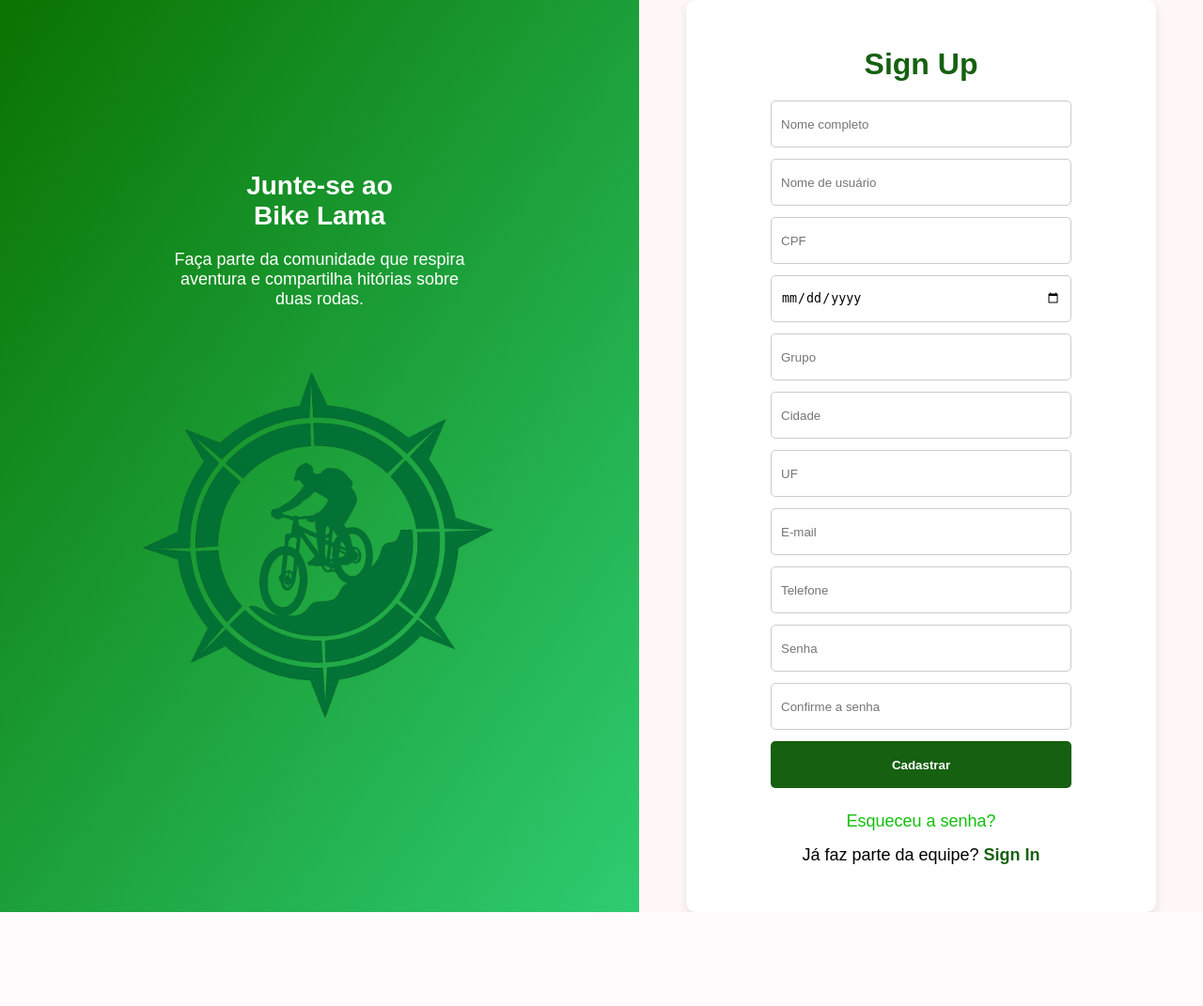
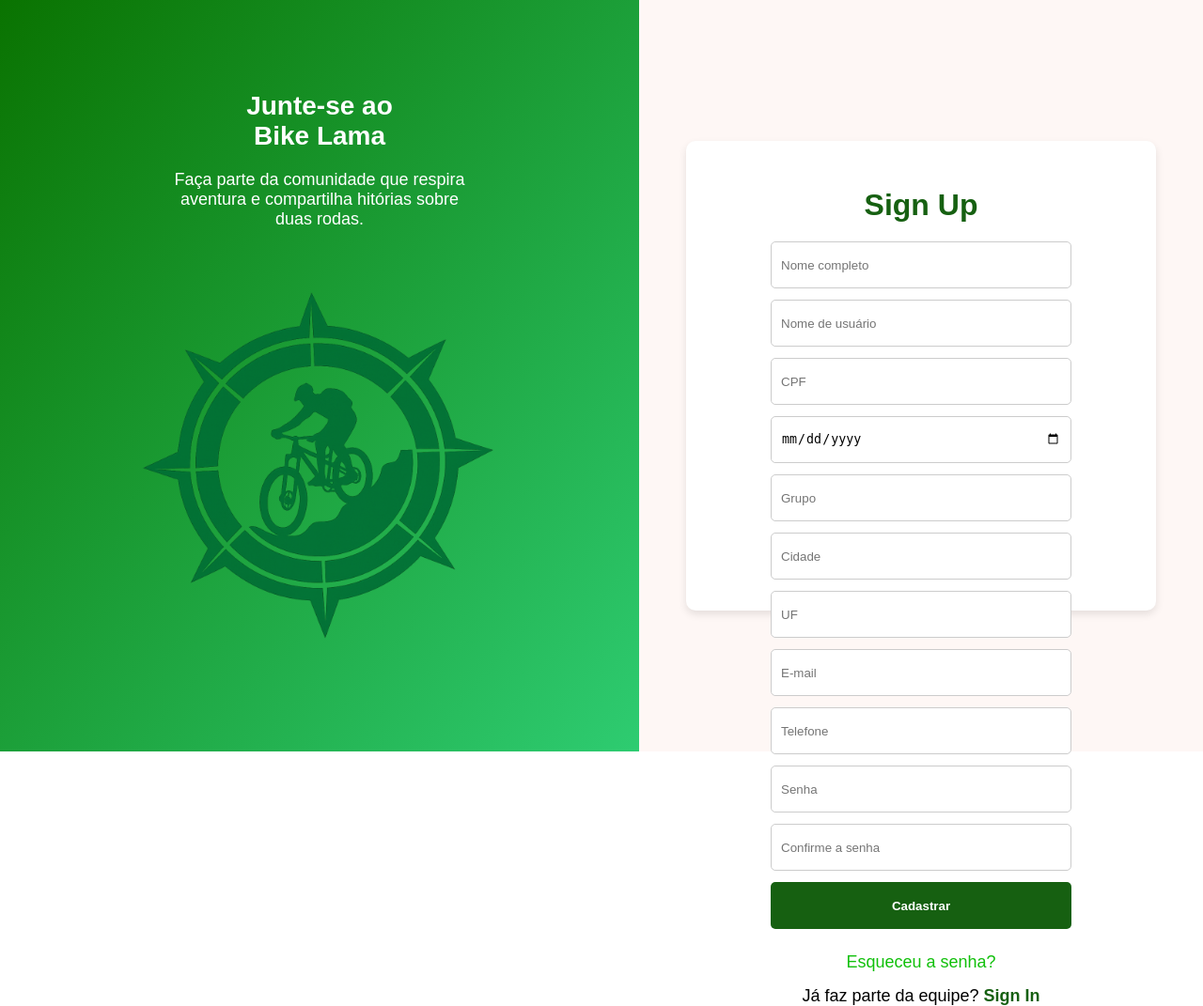
Before and after one commit to AngelaGuilhermino/PlataformBikeLama, a Django app: page /formCadastro/ in a window 1280 px wide. Shown: the whole page at 94% size. Before the commit the page ends 971 px from the top, so only its background shows below. Run offline with Django 5.2, Linux system fonts and the light colour scheme.

Commit message:
V 11/12/25

```diff
--- a/core/static/CSS/formularios.css
+++ b/core/static/CSS/formularios.css
@@ -12,7 +12,7 @@ html {
 
 .container {
     display: flex;
-
+    height: 100vh;
 }
 
 /* Lado esquerdo */
@@ -72,7 +72,7 @@ html {
     box-shadow: 0 4px 8px rgba(0, 0, 0, 0.1);
     width: 100%;
     max-width: 500px;
-
+    height: 500px;
 }
 
 form {
```
